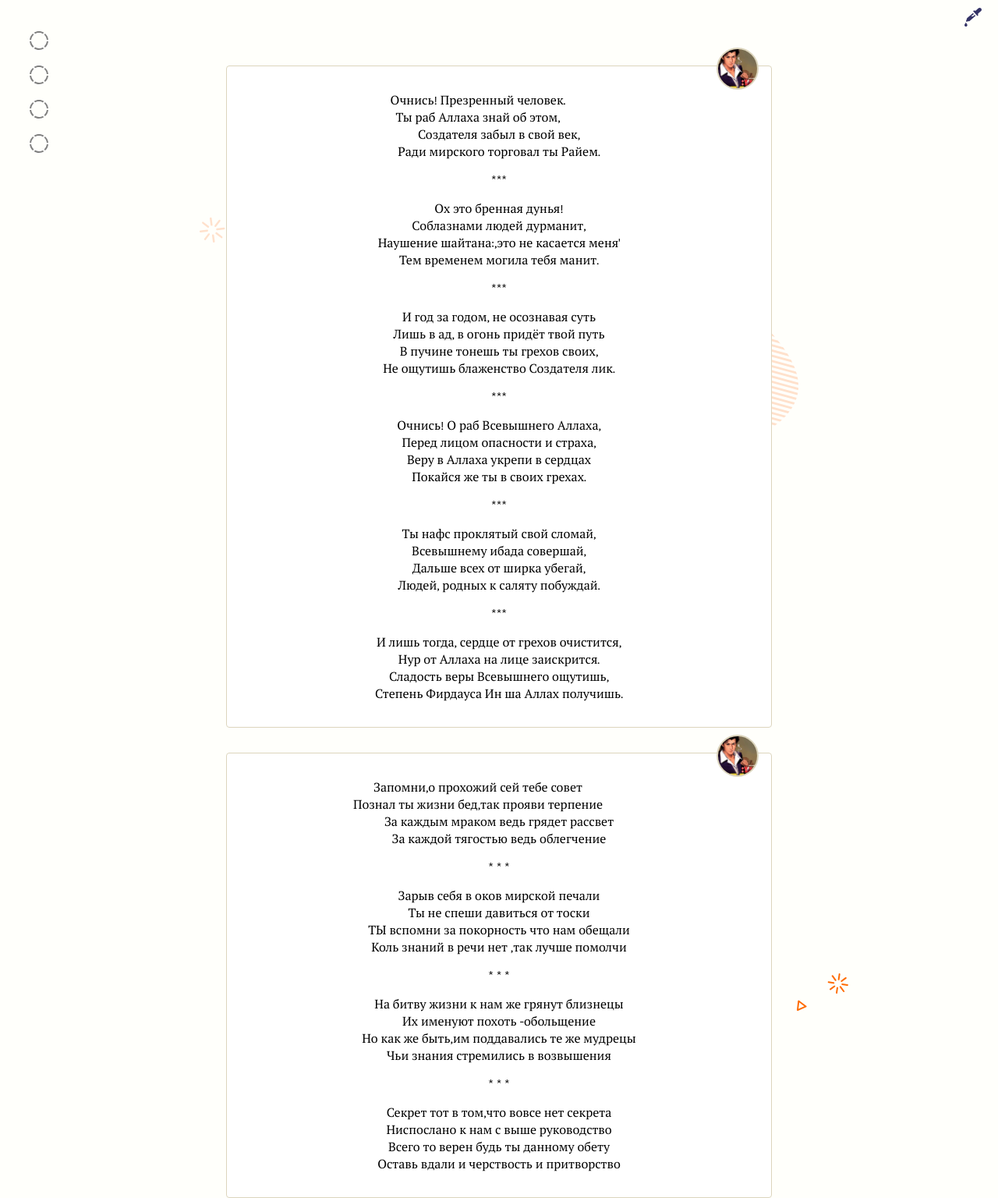
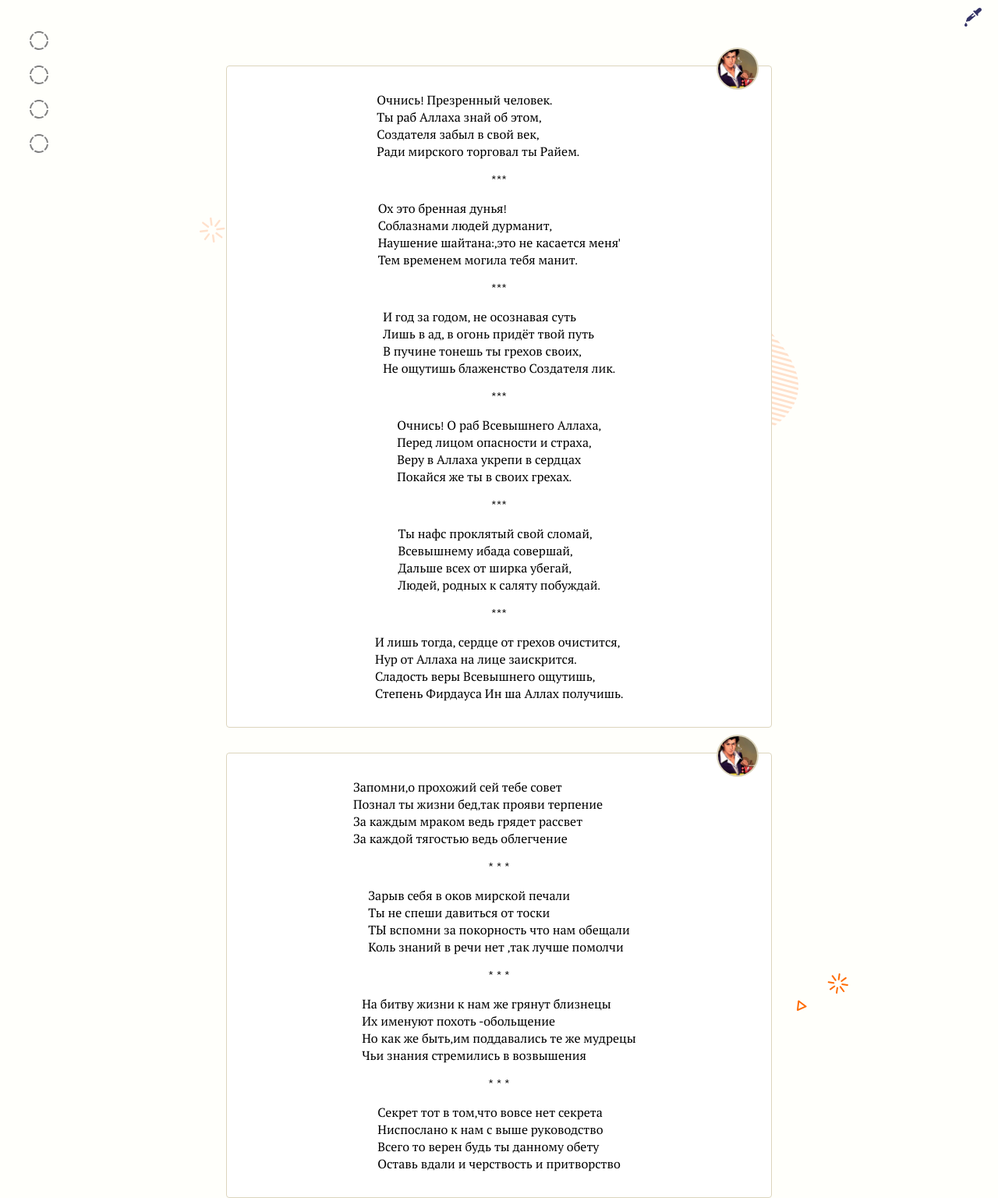
Before and after one commit to suyokiri/note, a PHP site: page / in a window 1280 px wide. Shown: the whole page at 78% size. Run offline with PHP 8.4, Linux system fonts and the light colour scheme.

Commit message:
Update note.css

```diff
--- a/note.css
+++ b/note.css
@@ -55,9 +55,9 @@ body {
 }
 
 .b p {
-    text-align: center;
+    display: flex;
+    justify-content: center;
 }
-
 a {
   text-decoration: none;
   color: var(--link-color);
```
